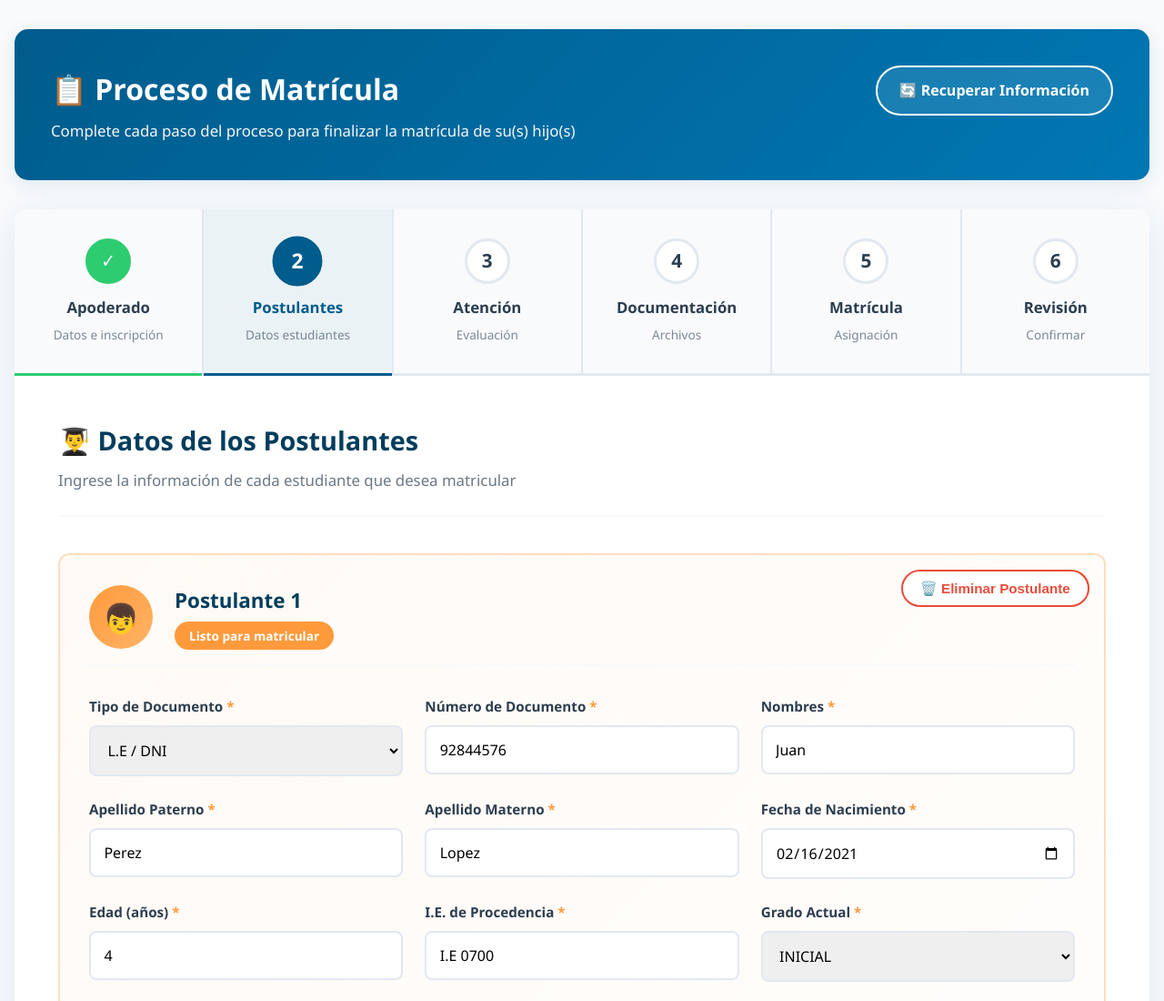
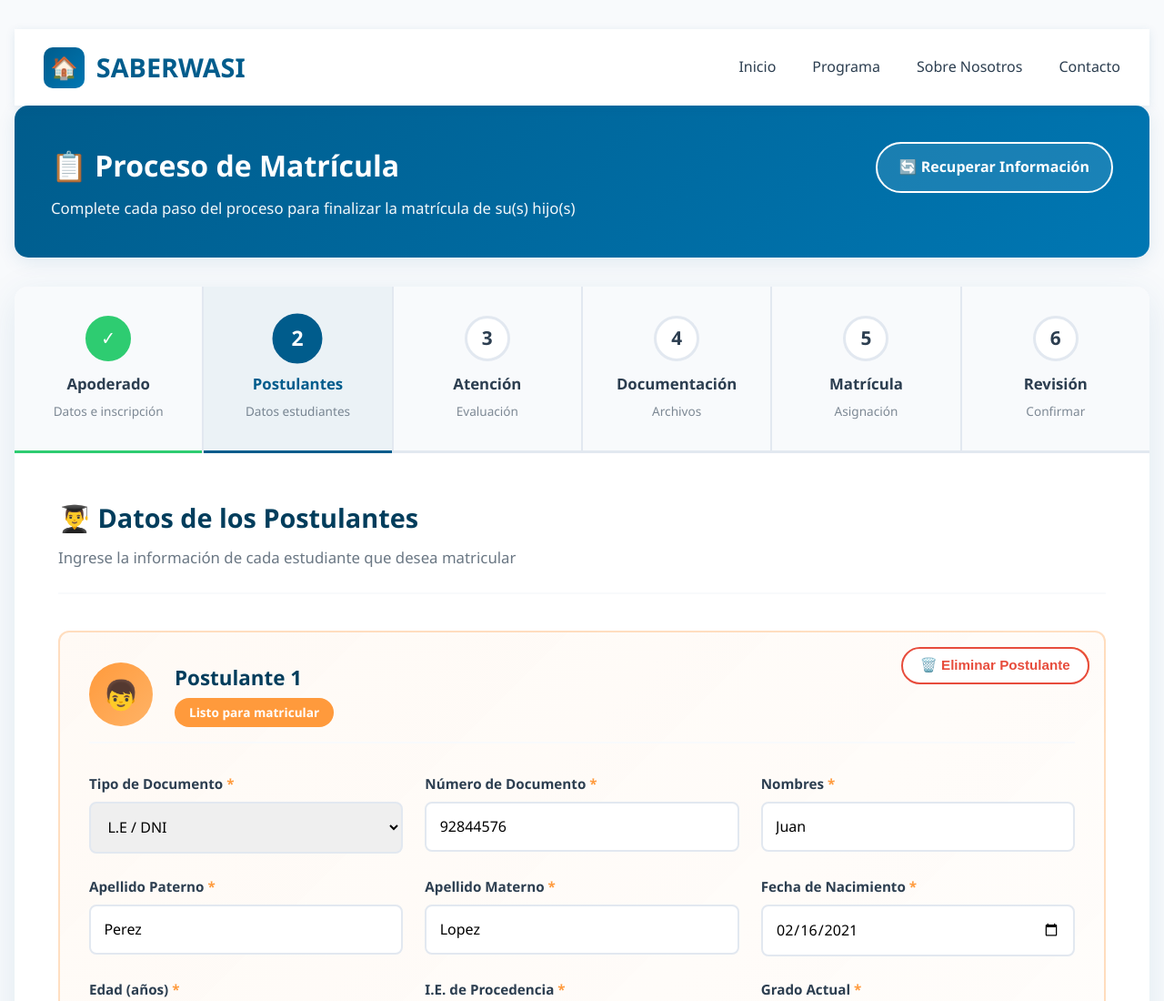
Before and after one commit to oliva-developer/saberwasiweb, a plain HTML site: page matricula.html in a window 1280 px wide. Shown: the top 1100 px of the page at 91% size. Drawn offline with Linux system fonts and the light colour scheme.

Commit message:
first commit

```diff
--- a/matricula.html
+++ b/matricula.html
@@ -33,6 +33,63 @@
                 padding: 2rem 1rem;
             }
 
+                        header {
+                background: var(--bg-white);
+                box-shadow: 0 2px 10px var(--shadow);
+                position: sticky;
+                top: 0;
+                z-index: 1000;
+            }
+
+            nav {
+                max-width: 1400px;
+                margin: 0 auto;
+                padding: 1.2rem 2rem;
+                display: flex;
+                justify-content: space-between;
+                align-items: center;
+            }
+
+            .logo {
+                display: flex;
+                align-items: center;
+                gap: 0.8rem;
+                font-size: 1.8rem;
+                font-weight: 700;
+                color: var(--primary);
+            }
+
+            .logo-icon {
+                width: 45px;
+                height: 45px;
+                background: linear-gradient(135deg, var(--primary), var(--primary-light));
+                border-radius: 10px;
+                display: flex;
+                align-items: center;
+                justify-content: center;
+                color: white;
+                font-size: 1.5rem;
+            }
+
+            nav ul {
+                display: flex;
+                list-style: none;
+                gap: 2.5rem;
+                align-items: center;
+            }
+
+            nav a {
+                text-decoration: none;
+                color: var(--text-dark);
+                font-weight: 500;
+                transition: color 0.3s;
+            }
+
+            nav a:hover {
+                color: var(--primary);
+            }
+
+
             .container {
                 max-width: 1400px;
                 margin: 0 auto;
@@ -742,6 +799,20 @@
         </style>
     </head>
     <body>
+        <header>
+            <nav>
+                <div class="logo">
+                    <div class="logo-icon">🏠</div>
+                    <span>SABERWASI</span>
+                </div>
+                <ul>
+                    <li><a href="#inicio">Inicio</a></li>
+                    <li><a href="#programa">Programa</a></li>
+                    <li><a href="#nosotros">Sobre Nosotros</a></li>
+                    <li><a href="#contacto">Contacto</a></li>
+                </ul>
+            </nav>
+        </header>
         <div class="container">
             <div class="form-header">
                 <a href="#" class="recover-link">
```
